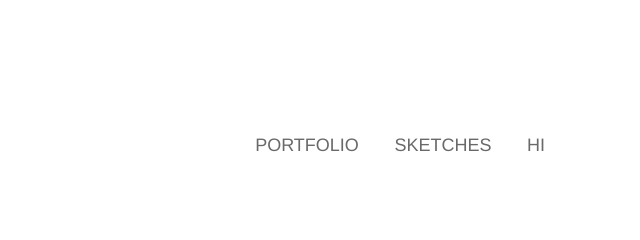
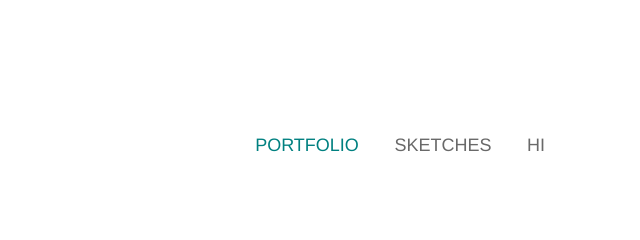
Before and after one commit to YuzhuoQin/yuzhuoqindesign, a plain HTML site: page OLa.html in a window 1280 px wide. In both pictures the pointer is over the link "PORTFOLIO". Shown: the top 240 px of the page, 470-1110 px from the left. Drawn offline with Linux system fonts and the light colour scheme.

Commit message:
navbarani

```diff
--- a/main.css
+++ b/main.css
@@ -23,8 +23,8 @@ nav ul li a{
     text-decoration: none;
     color: rgb(105, 105, 105);
 }
-nav ul li a :hover:not(.active){
-    color: rgb(105, 105, 105);
+nav ul li a:hover{
+    color:teal;
 }
 nav ul li a.active{
     color: teal;
```
